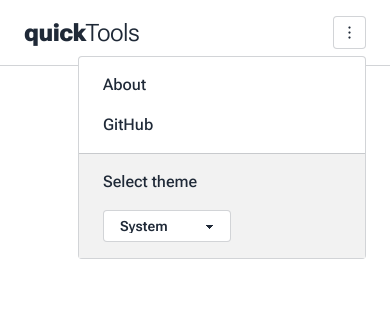
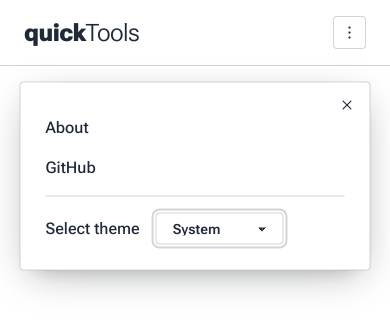
Before and after one commit to Rich1997/quickTools, a React (Vite) app: page / in a window 390 px wide. Both pictures are taken after a click on the element 349 px from the left and 32 px from the top of the page. Shown: the top 330 px of the page. Built offline with nearby package versions, Linux system fonts and the light colour scheme; a web font is replaced by a local one.

Commit message:
3 files modified

```diff
--- a/package.json
+++ b/package.json
@@ -11,6 +11,7 @@
     },
     "dependencies": {
         "@headlessui/react": "^1.7.13",
+        "@radix-ui/react-dialog": "^1.0.3",
         "@radix-ui/react-dropdown-menu": "^2.0.4",
         "@radix-ui/react-icons": "^1.3.0",
         "@radix-ui/react-popover": "1.0.5",
--- a/src/components/Navbar.tsx
+++ b/src/components/Navbar.tsx
@@ -1,4 +1,9 @@
-import { DotsVerticalIcon, GitHubLogoIcon } from '@radix-ui/react-icons';
+import * as Dialog from '@radix-ui/react-dialog';
+import {
+    Cross2Icon,
+    DotsVerticalIcon,
+    GitHubLogoIcon,
+} from '@radix-ui/react-icons';
 import { useState } from 'react';
 import ThemeSelector from './ThemeSelector';
 import ThemeSelectorMobile from './ThemeSelectorMobile';
@@ -22,22 +27,33 @@ const Navbar = () => {
                         className="tablet:hidden block cursor-pointer p-2 d-s"
                         onClick={() => setIsOpen(!isOpen)}
                     >
-                        <DotsVerticalIcon />
+                        <Dialog.Root>
+                            <Dialog.Trigger asChild>
+                                <DotsVerticalIcon />
+                            </Dialog.Trigger>
+                            <Dialog.Portal>
+                                <Dialog.Overlay className="bg-blackA9 data-[state=open]:animate-overlayShow fixed inset-0" />
+                                <Dialog.Content className="block tablet:hidden overflow-auto data-[state=open]:animate-contentShow fixed top-44 left-[50%] max-h-[85vh] w-[90vw] max-w-[450px] translate-x-[-50%] translate-y-[-50%] rounded-[6px] p-[25px] shadow-[hsl(206_22%_7%_/_35%)_0px_10px_38px_-10px,_hsl(206_22%_7%_/_20%)_0px_10px_20px_-15px] focus:outline-none d-s">
+                                    <div className="pb-2">
+                                        <div className="py-2">About</div>
+                                        <div className="py-2">GitHub</div>
+                                    </div>
+                                    <div className="flex gap-4 flex-wrap items-center pt-4 border-t border-base-content/20">
+                                        <div>Select theme</div>
+                                        <ThemeSelectorMobile />
+                                    </div>
+                                    <Dialog.Close asChild>
+                                        <button
+                                            className="text-violet11 hover:bg-violet4 focus:shadow-violet7 absolute top-[10px] right-[10px] inline-flex h-[25px] w-[25px] appearance-none items-center justify-center rounded-full focus:shadow-[0_0_0_2px] focus:outline-none"
+                                            aria-label="Close"
+                                        >
+                                            <Cross2Icon />
+                                        </button>
+                                    </Dialog.Close>
+                                </Dialog.Content>
+                            </Dialog.Portal>
+                        </Dialog.Root>
                     </div>
-                </div>
-            </div>
-            <div
-                className={`absolute top-14 right-0 w-72 flex flex-col tablet:hidden mx-6 mt-0 d-s ${
-                    isOpen ? '' : 'hidden'
-                }`}
-            >
-                <div className="px-6 py-2">
-                    <div className="py-2">About</div>
-                    <div className="py-2">GitHub</div>
-                </div>
-                <div className="flex gap-4 flex-wrap items-center border-t border-base-content/20 py-4 px-6 bg-base-200">
-                    <div>Select theme</div>
-                    <ThemeSelectorMobile />
                 </div>
             </div>
         </>
```
Also changed, not shown: 1 other file (tests, documents, lock files or other folders).
